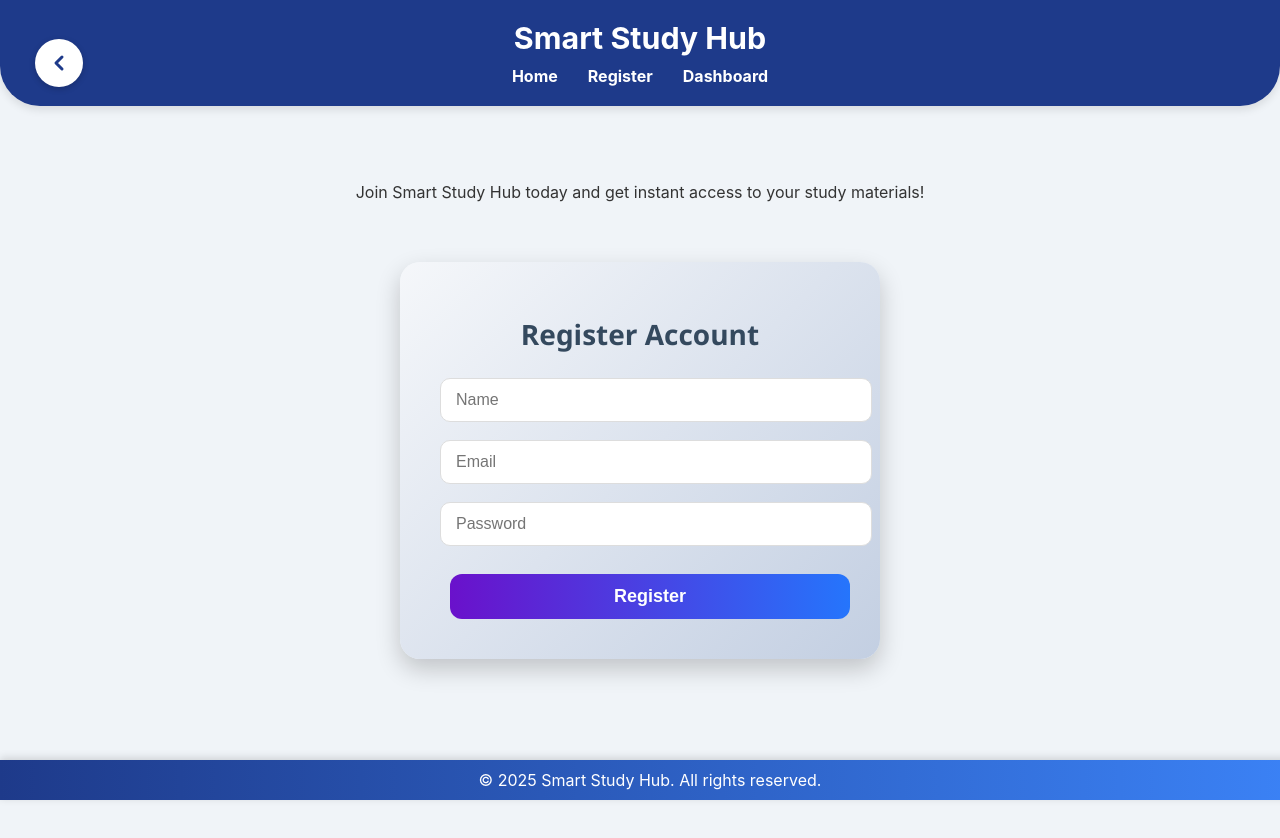
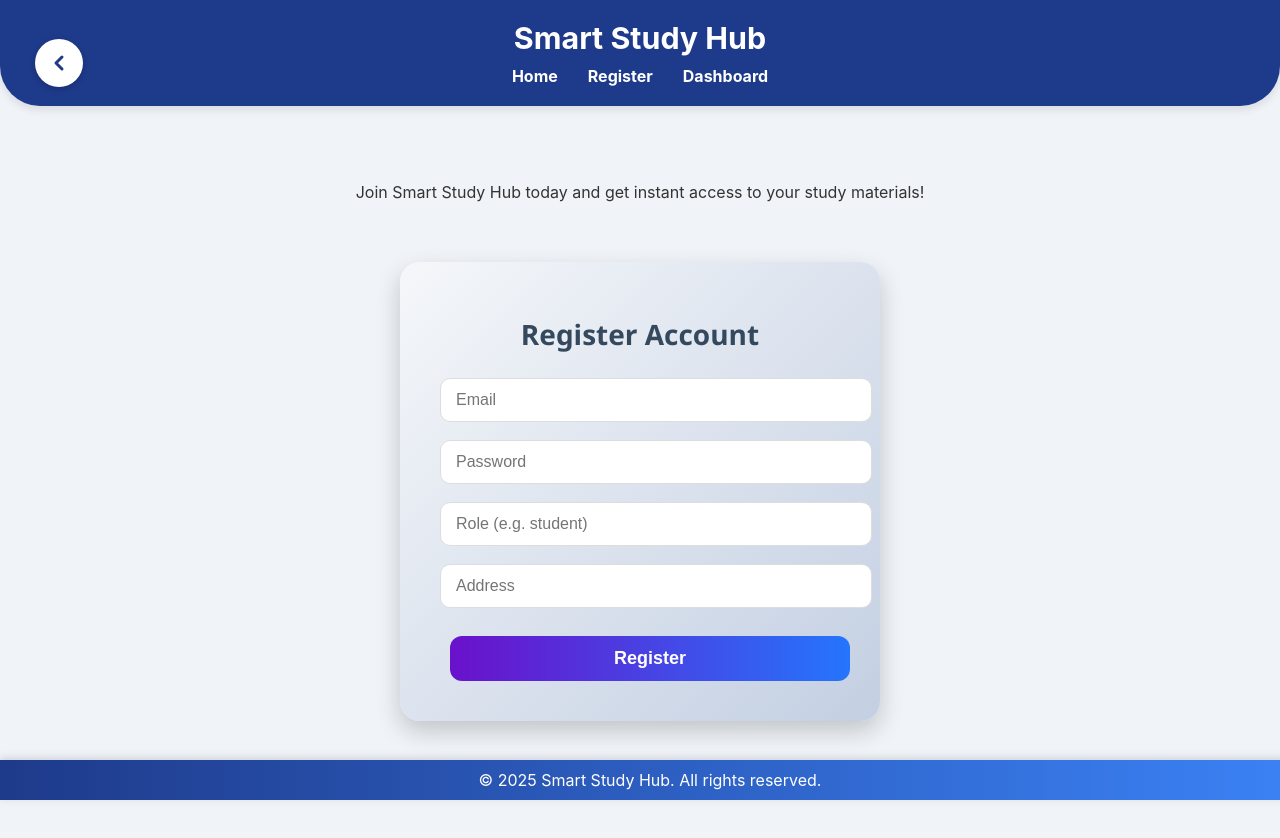
Before and after one commit to suubod/CS3100-25-26-Group-A2, a React (Create React App) app in the folder frontend/: page /register in a window 1280 px wide. Shown: the top 838 px of the page. Before the commit the page ends 800 px from the top, so only its background shows below. Built offline with nearby package versions, Linux system fonts and the light colour scheme.

Commit message:
forgot to push task 9 even though it wasnt assigned to me

```diff
--- a/frontend/src/RegistrationForm.jsx
+++ b/frontend/src/RegistrationForm.jsx
@@ -1,51 +1,104 @@
 import React, { useState } from "react";
 import './RegistrationForm.css';
+
 function RegistrationForm() {
   const [formData, setFormData] = useState({
-    name: "",
     email: "",
     password: "",
+    role: "",
+    address: ""
   });
 
   const [successMessage, setSuccessMessage] = useState("");
+  const [errorMessage, setErrorMessage] = useState("");
 
   const handleChange = (e) => {
     setFormData({ ...formData, [e.target.name]: e.target.value });
   };
 
-  const handleSubmit = (e) => {
+  const handleSubmit = async (e) => {
     e.preventDefault();
-    setSuccessMessage(`Successfully registered: ${formData.name}`);
-    // optionally clear the form
-    setFormData({ name: "", email: "", password: "" });
+
+    setSuccessMessage("");
+    setErrorMessage("");
+
+    try {
+      const response = await fetch("http://localhost:8080/api/users/register", {
+        method: "POST",
+        headers: { "Content-Type": "application/json" },
+        body: JSON.stringify(formData),
+      });
+
+      // Email already exists
+      if (response.status === 409) {
+        const text = await response.text();
+        setErrorMessage(text || "Email already in use.");
+        return;
+      }
+
+      // Other errors
+      if (!response.ok) {
+        const text = await response.text();
+        setErrorMessage(text || "Registration failed.");
+        return;
+      }
+
+      // Read backend message for success
+      const message = await response.text();
+      setSuccessMessage(message || "User registered successfully!");
+
+      // Clear form after success
+      setFormData({ email: "", password: "", role: "", address: "" });
+
+    } catch (error) {
+      setErrorMessage("Server error. Make sure the backend is running.");
+    }
   };
 
   return (
     <div className="form-container">
       <h2>Register Account</h2>
+
       {successMessage && <div className="success-message">{successMessage}</div>}
+      {errorMessage && <div className="error-message">{errorMessage}</div>}
+
       <form onSubmit={handleSubmit}>
-        <input
-          type="text"
-          name="name"
-          placeholder="Name"
-          value={formData.name}
-          onChange={handleChange}
-        />
         <input
           type="email"
           name="email"
           placeholder="Email"
           value={formData.email}
           onChange={handleChange}
+          required
         />
+
         <input
           type="password"
           name="password"
           placeholder="Password"
           value={formData.password}
           onChange={handleChange}
+          required
         />
+
+        <input
+          type="text"
+          name="role"
+          placeholder="Role (e.g. student)"
+          value={formData.role}
+          onChange={handleChange}
+          required
+        />
+
+        <input
+          type="text"
+          name="address"
+          placeholder="Address"
+          value={formData.address}
+          onChange={handleChange}
+          required
+        />
+
         <button type="submit">Register</button>
       </form>
     </div>
```
